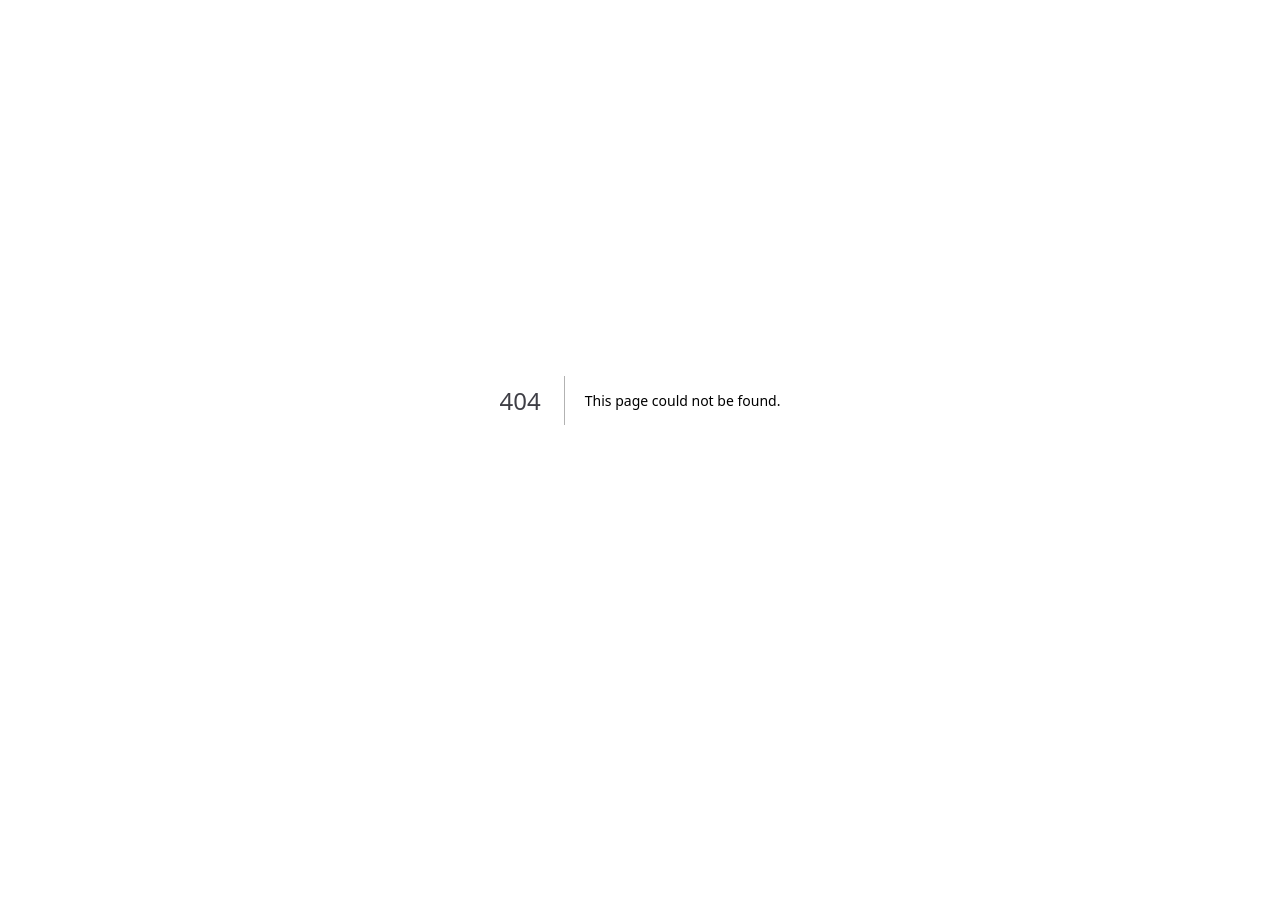
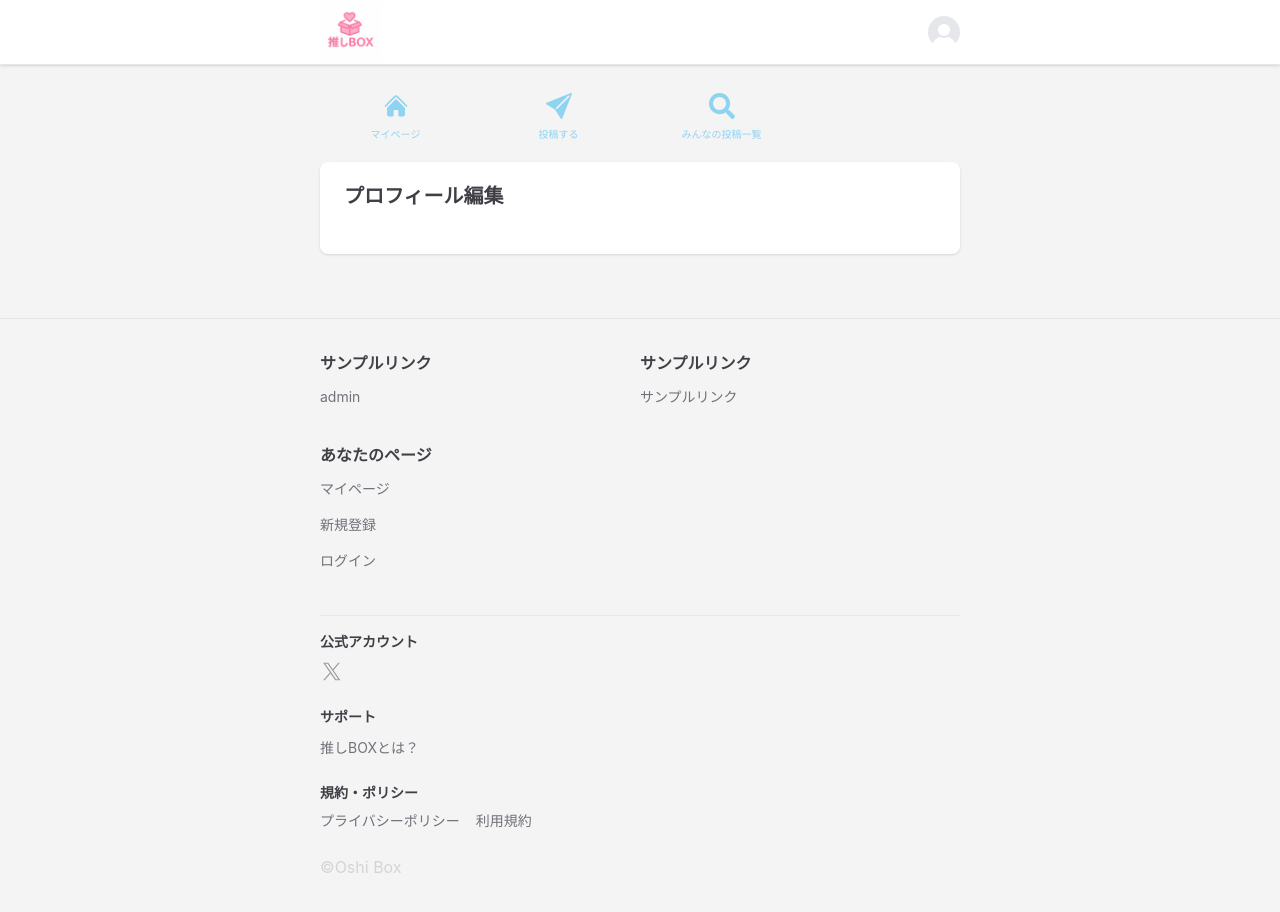
Before and after one commit to miyasuke5798/oshi-box, a Next.js app: page /settings/profile in a window 1280 px wide. Before the commit this address had no page. Shown: the top 912 px of the page. Before the commit the page ends 800 px from the top, so only its background shows below. Built offline with nearby package versions, Linux system fonts and the light colour scheme.

Commit message:
add settings/profile page

```diff
--- a/app/(main)/[slug]/page.tsx
+++ b/app/(main)/[slug]/page.tsx
@@ -1,6 +1,8 @@
+import Link from "next/link";
 import { ShareMenu } from "@/components/layout/share_menu";
 import { Card, CardContent, CardHeader } from "@/components/ui/card";
 import { UserIcon } from "@/components/svg/UserIcon";
+import { CircleUser } from "lucide-react";
 
 export default function SlugPage() {
   return (
@@ -10,7 +12,12 @@ export default function SlugPage() {
         <CardHeader className="text-sm font-normal">
           このエリアはxxxさんだけに見えています
         </CardHeader>
-        <CardContent>コンテンツ</CardContent>
+        <Link href="/settings/profile" className="bg-white hover:bg-gray-50">
+          <CardContent className="flex flex-row items-center gap-3 py-4 px-6">
+            <CircleUser strokeWidth={1.5} className="w-6 h-6" />
+            <p>プロフィール編集</p>
+          </CardContent>
+        </Link>
       </Card>
       <Card className="w-full mb-4">
         <CardContent className="flex flex-col justify-center items-center py-5 px-6">
--- /dev/null
+++ b/app/(main)/settings/profile/page.tsx
@@ -0,0 +1,15 @@
+import { ShareMenu } from "@/components/layout/share_menu";
+import { Card, CardContent } from "@/components/ui/card";
+
+export default function SettingsProfilePage() {
+  return (
+    <div className="mt-3 mb-16">
+      <ShareMenu />
+      <Card className="w-full mb-4">
+        <CardContent className="py-5 px-6">
+          <h1 className="text-xl font-bold mb-6">プロフィール編集</h1>
+        </CardContent>
+      </Card>
+    </div>
+  );
+}
```
